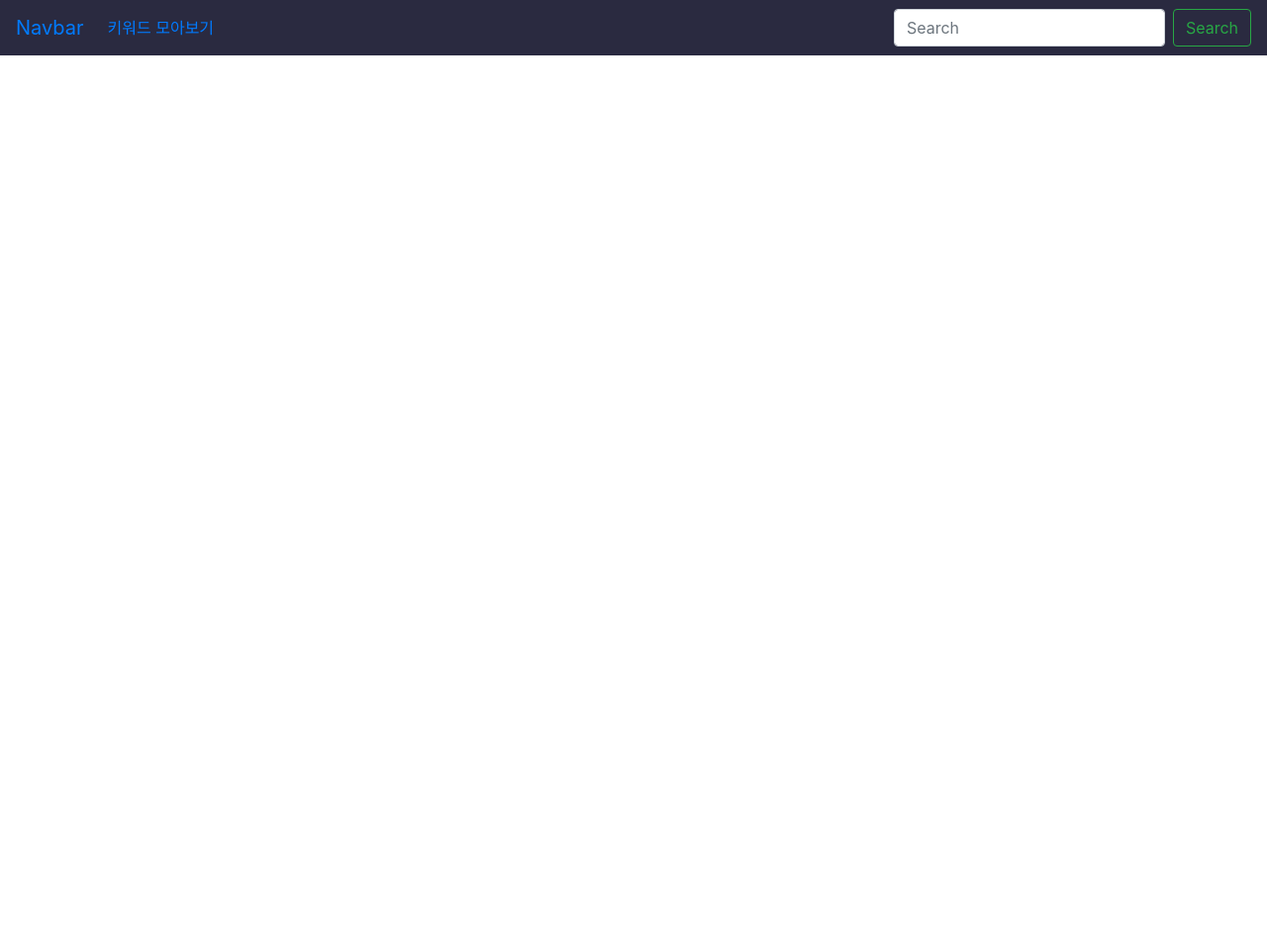
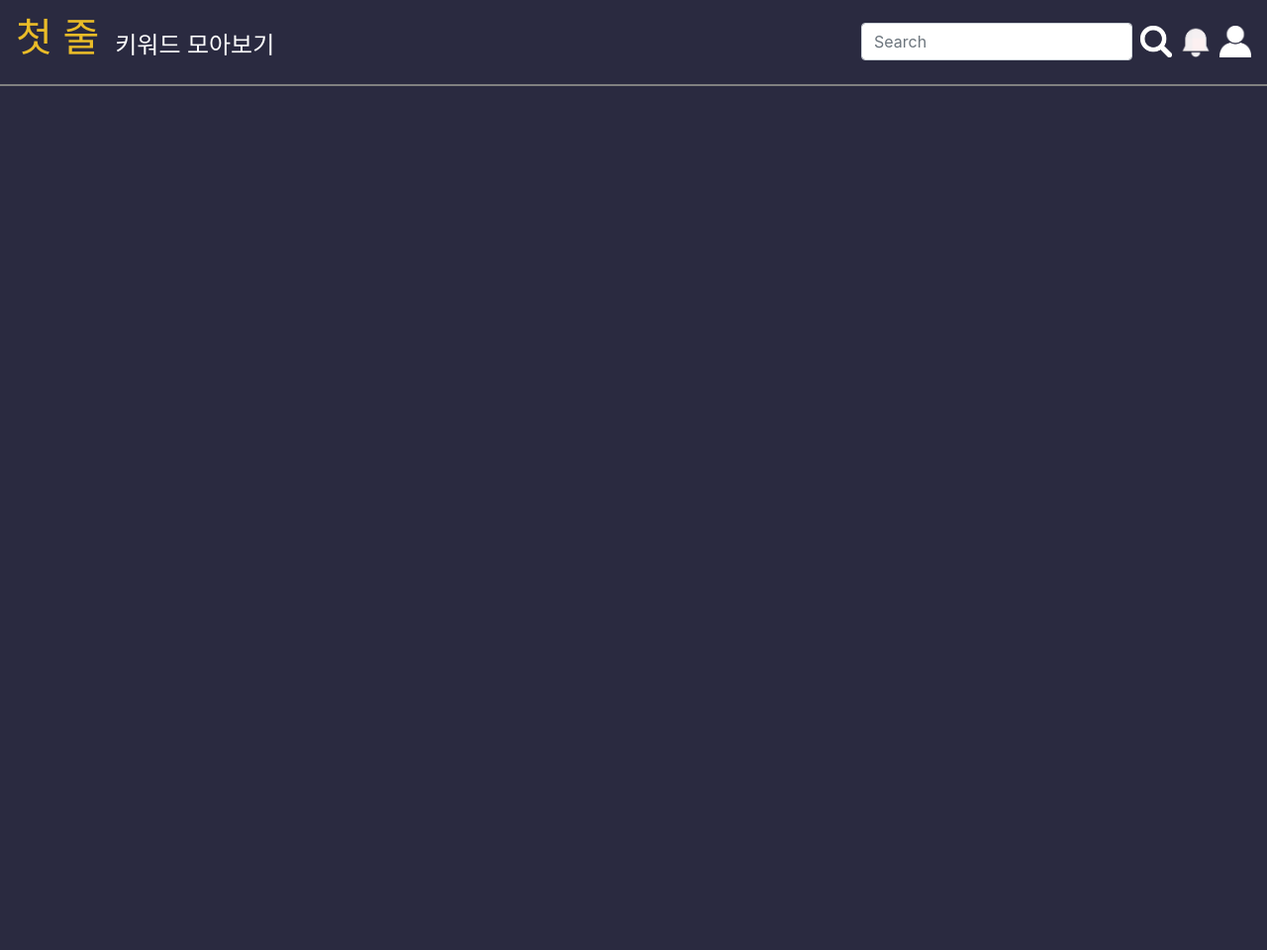
Before and after one commit to Blackstarez/FirstLine, a Django app: template templates/base_user.html in a window 1280 px wide. Shown: the whole page at 99% size. Before the commit the page ends 56 px from the top, so only its background shows below. Run offline with Django 3.2, Linux system fonts and the light colour scheme; the template is opened without the code that fills it, so the values that code supplies are empty; parts of the project's set-up code (start-up, migrations or seed data) failed here and were passed over; some libraries are stand-ins or nearby versions.

Commit message:
사용자 메인화면 틀 개발
사용자 메인화면 틀 개발

```diff
--- a/static/css/base.css
+++ b/static/css/base.css
@@ -1,3 +1,68 @@
 #top_nav{
     background-color: #2a2a40;
+    border-bottom-width: 0.15rem;
+    border-bottom-color: gray;
+    border-bottom-style: solid;
 }
+#search_icon{
+    background-image: url("../images/search.png");
+    background-repeat: no-repeat;
+    border-width: 0;
+    background-color: #2a2a40;
+    width: 2rem;
+    height: 2rem;
+    background-size: cover;
+}
+#profile_icon{
+    background-image: url("../images/profile.png");
+    background-repeat: no-repeat;
+    background-size: cover;
+    width: 2rem;
+    height: 2rem;
+}
+#bell_icon{
+    background-image: url("../images/bell_white.png");
+    background-repeat: no-repeat;
+    background-size: cover;
+    width: 2rem;
+    height: 2rem;
+}
+html, body{
+    background-color: #2a2a40;
+    width: 100%;
+    height: 100%;
+}
+#side_bar{
+    width: 100%;
+    border-right-width: 0.3rem;
+    border-right-color: gray;
+    border-right-style: solid;
+}
+#title{
+    color: #eabc28;
+}
+#content_area{
+    margin-top: 10rem;
+}
+.menu_item{
+    color:lightgray;
+}
+.hide_menu{
+    display: none;
+}
+.hide_menu_trigger:hover .hide_menu{
+    display: inline;
+    transition: all .2s ease-in-out;
+}
+#write_icon_wrapper{
+    margin-top: 33%;
+}
+#write_icon{
+    background-image: url("../images/write_new.png");
+    background-repeat: no-repeat;
+    background-size: cover;
+    width: 4rem;
+    height: 4rem;
+    background-color: transparent;
+    border-width: 0;
+}
--- a/templates/base_user.html
+++ b/templates/base_user.html
@@ -17,23 +17,26 @@
     <title>첫 줄</title>
 </head>
 <body>
-  <nav id="top_nav" class="navbar navbar-expand-lg">
-    <a class="navbar-brand" href="#">Navbar</a>
-    <button class="navbar-toggler" type="button" data-toggle="collapse" data-target="#navbarSupportedContent" aria-controls="navbarSupportedContent" aria-expanded="false" aria-label="Toggle navigation">
-      <span class="navbar-toggler-icon"></span>
-    </button>
+  <div class="w-100 fixed-top">
+  {% include "topBar_user.html" %}
+  </div>
 
-    <div class="collapse navbar-collapse" id="navbarSupportedContent">
-      <ul class="navbar-nav mr-auto">
-        <li class="nav-item active">
-          <a class="nav-link" href="#">키워드 모아보기</a>
-        </li>
-      </ul>
-      <form class="form-inline my-2 my-lg-0">
-        <input class="form-control mr-sm-2" type="search" placeholder="Search" aria-label="Search">
-        <button class="btn btn-outline-success my-2 my-sm-0" type="submit">Search</button>
-      </form>
+  <div class="container d-flex h-100 float-left col-md-2 position-fixed">
+    <div id="side_bar" class="justify-content-center align-self-center">
+      {% block sidebar %}
+      {% endblock sidebar %}
     </div>
-  </nav>
+  </div>
+
+      <div id="content_area" class="h-100 float-right col-md-1">
+        {% block floatingArea %}
+        {% endblock floatingArea %}
+    </div>
+    <div id="content_area" class="h-100 float-right col-md-9">
+        {% block contentArea %}
+        {% endblock contentArea %}
+    </div>
+
+
 </body>
 </html>
--- /dev/null
+++ b/templates/float_write_button_user.html
@@ -0,0 +1,3 @@
+<div class="position-fixed" id="write_icon_wrapper">
+<button type="submit" id="write_icon"></button>
+</div>
--- /dev/null
+++ b/templates/topBar_user.html
@@ -0,0 +1,20 @@
+  <nav id="top_nav" class="navbar navbar-expand-lg">
+    <a class="h3 text-white text-decoration-none" href="#"> <p id="title" class="h1 mb-0 pb-0">첫 줄</p></a>
+    <button class="navbar-toggler" type="button" data-toggle="collapse" data-target="#navbarSupportedContent" aria-controls="navbarSupportedContent" aria-expanded="false" aria-label="Toggle navigation">
+      <span class="navbar-toggler-icon"></span>
+    </button>
+
+    <div class="collapse navbar-collapse" id="navbarSupportedContent">
+      <ul class="navbar-nav mr-auto">
+        <li class="nav-item">
+          <a class="nav-link text-white ml-2 mt-3 h4" href="#">키워드 모아보기</a>
+        </li>
+      </ul>
+      <form class="form-inline my-2 my-lg-0">
+        <input class="form-control mr-sm-2" type="search" placeholder="Search" aria-label="Search">
+        <button type="submit" id="search_icon"></button>
+      </form>
+      <a href="#" class="ml-2" id="bell_icon"></a>
+      <a href="#" class="ml-2" id="profile_icon"></a>
+    </div>
+  </nav>
```
Also changed, not shown: templates/siderBar_main_user.html (added, +59 -0 lines), test/templates/test/test.html (+13 -0 lines), static/images/bell_white.png (added), static/images/profile.png (added), static/images/search.png (added), static/images/write_new.png (added).
